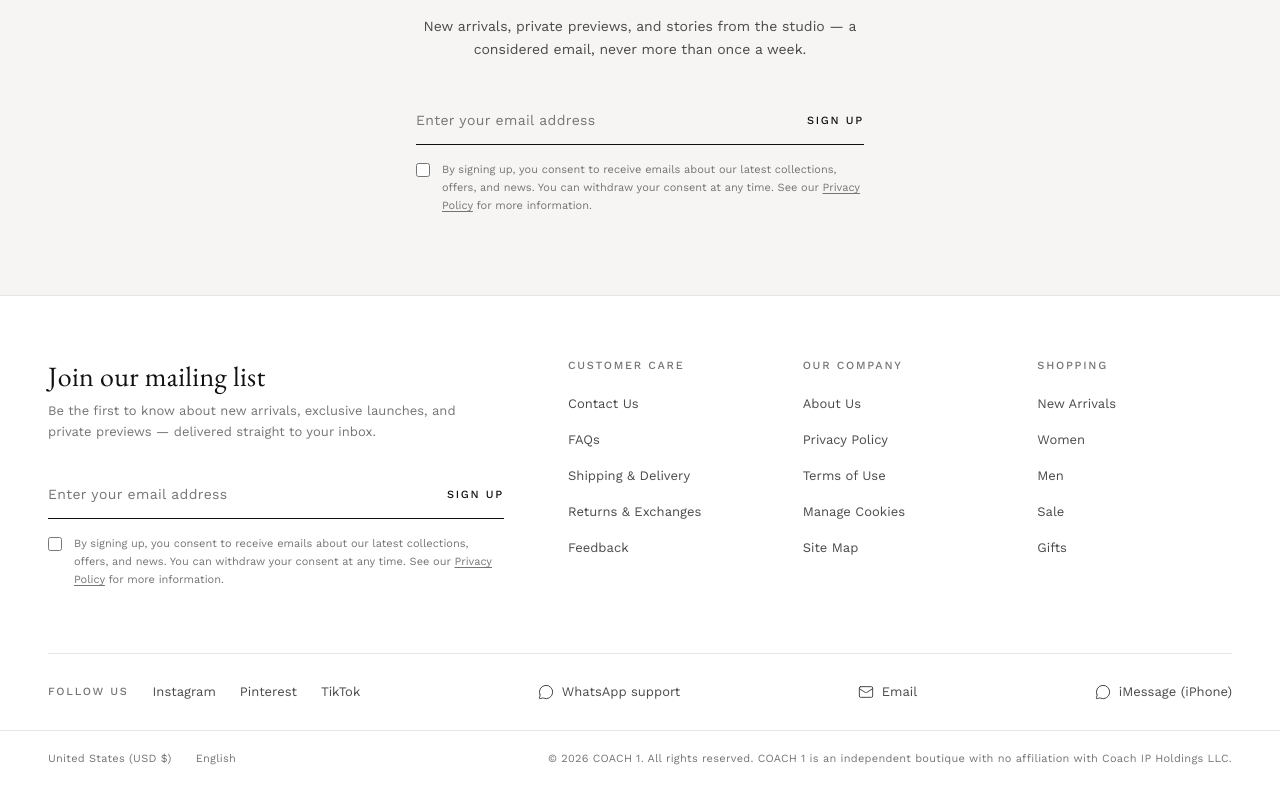
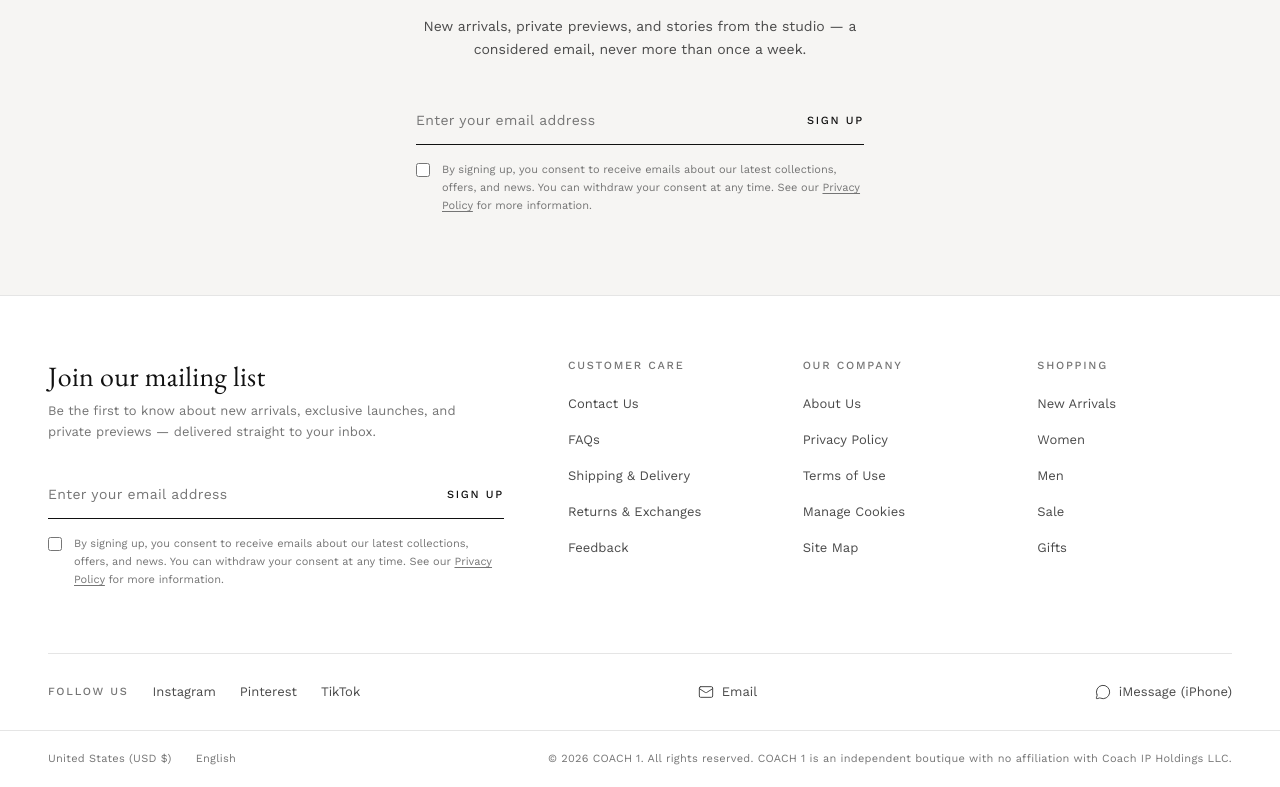
Before and after one commit to truthoutu/coach, a Next.js app: page / in a window 1280 px wide. Shown: the part 4663-5450 px from the top of the page. Built offline with nearby package versions, Linux system fonts and the light colour scheme; no server answers; the database is empty.

Commit message:
chore: remove WhatsApp from footer (keep email + iMessage)

```diff
--- a/src/components/layout/Footer.tsx
+++ b/src/components/layout/Footer.tsx
@@ -4,8 +4,6 @@ import React from "react";
 import Link from "next/link";
 import { Mail, MessageCircle } from "lucide-react";
 import NewsletterForm from "./NewsletterForm";
-
-const WHATSAPP_LINK = "https://wa.me/15058006451";
 
 const LINK_COLUMNS: { heading: string; links: { label: string; href: string }[] }[] = [
   {
@@ -108,16 +106,7 @@ export default function Footer() {
                 {social.label}
               </a>
             ))}
-                  </div>
-          <a
-            href={WHATSAPP_LINK}
-            target="_blank"
-            rel="noopener noreferrer"
-            className="inline-flex items-center gap-2 text-[13px] text-ink-soft hover:text-ink transition-colors"
-          >
-            <MessageCircle className="w-4 h-4" strokeWidth={1.5} />
-            WhatsApp support
-          </a>
+          </div>
           <a
             href="mailto:wcoach24@gmail.com"
             className="inline-flex items-center gap-2 text-[13px] text-ink-soft hover:text-ink transition-colors"
```
